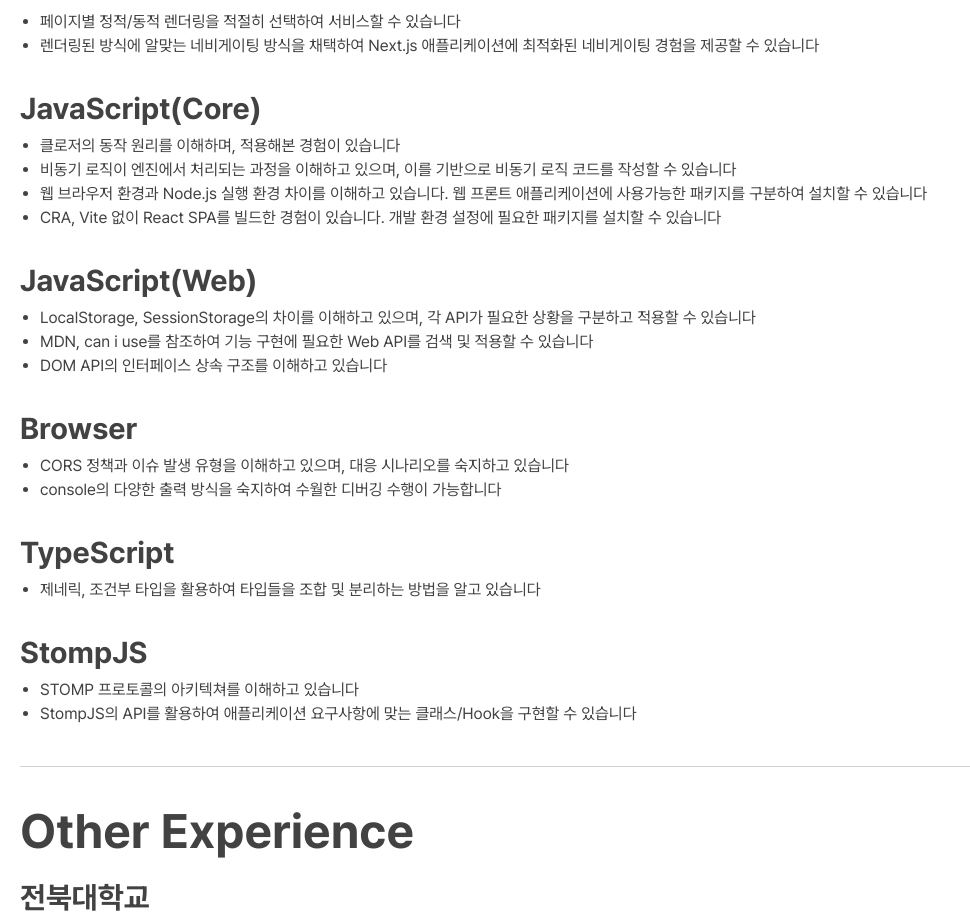
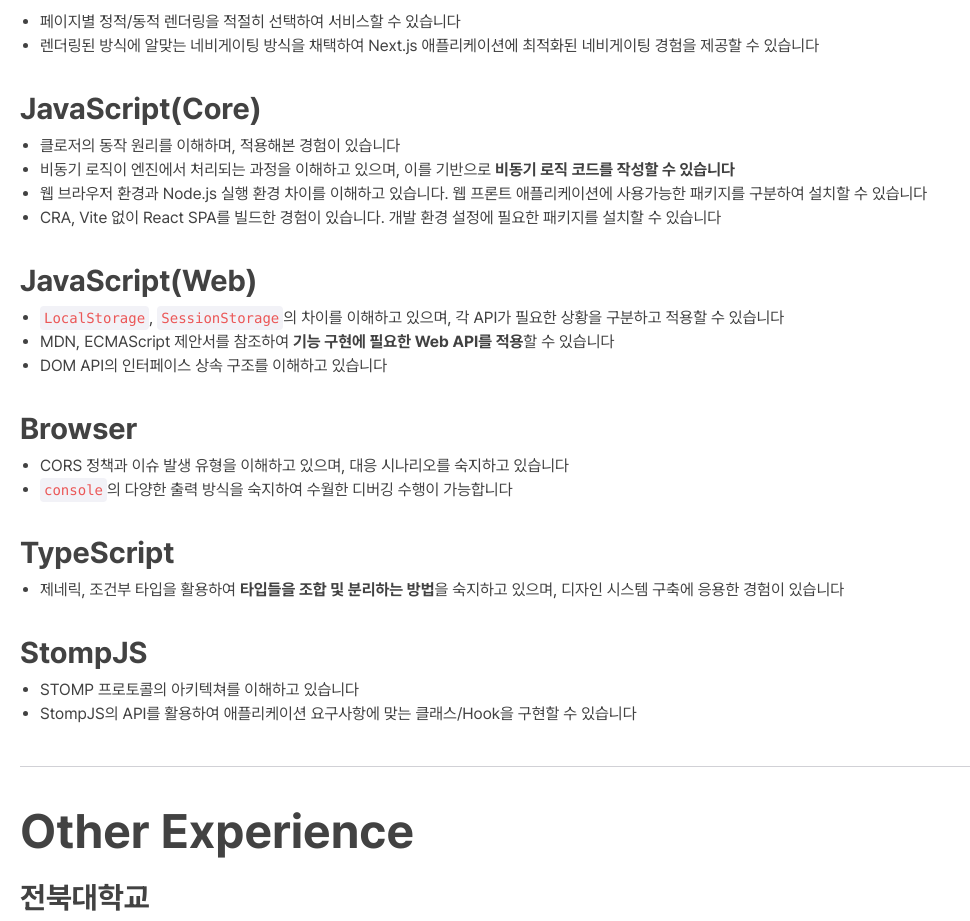
Before and after one commit to akatcn/akatcn.github.io, a Next.js app: page /about in a window 1280 px wide. Shown: the part 1680-2601 px from the top of the page, without its empty margins (0-970 px from the left). Built offline with nearby package versions, Linux system fonts and the light colour scheme.

Commit message:
🎨 소개 페이지 인라인 code 스타일링

```diff
--- a/src/app/about/page.tsx
+++ b/src/app/about/page.tsx
@@ -70,7 +70,7 @@ function AboutPage() {
           skillName='JavaScript(Core)'
           descriptions={[
             "클로저의 동작 원리를 이해하며, 적용해본 경험이 있습니다",
-            "비동기 로직이 엔진에서 처리되는 과정을 이해하고 있으며, 이를 기반으로 비동기 로직 코드를 작성할 수 있습니다",
+            "비동기 로직이 엔진에서 처리되는 과정을 이해하고 있으며, 이를 기반으로 **비동기 로직 코드를 작성할 수 있습니다**",
             "웹 브라우저 환경과 Node.js 실행 환경 차이를 이해하고 있습니다. 웹 프론트 애플리케이션에 사용가능한 패키지를 구분하여 설치할 수 있습니다",
             "CRA, Vite 없이 React SPA를 빌드한 경험이 있습니다. 개발 환경 설정에 필요한 패키지를 설치할 수 있습니다"
           ]}
@@ -78,8 +78,8 @@ function AboutPage() {
         <SkillCard
           skillName='JavaScript(Web)'
           descriptions={[
-            "LocalStorage, SessionStorage의 차이를 이해하고 있으며, 각 API가 필요한 상황을 구분하고 적용할 수 있습니다",
-            "MDN, can i use를 참조하여 기능 구현에 필요한 Web API를 검색 및 적용할 수 있습니다",
+            "`LocalStorage`, `SessionStorage`의 차이를 이해하고 있으며, 각 API가 필요한 상황을 구분하고 적용할 수 있습니다",
+            "MDN, ECMAScript 제안서를 참조하여 **기능 구현에 필요한 Web API를 적용**할 수 있습니다",
             "DOM API의 인터페이스 상속 구조를 이해하고 있습니다"
           ]}
         />
@@ -87,13 +87,13 @@ function AboutPage() {
           skillName='Browser'
           descriptions={[
             "CORS 정책과 이슈 발생 유형을 이해하고 있으며, 대응 시나리오를 숙지하고 있습니다",
-            "console의 다양한 출력 방식을 숙지하여 수월한 디버깅 수행이 가능합니다"
+            "`console`의 다양한 출력 방식을 숙지하여 수월한 디버깅 수행이 가능합니다"
           ]}
         />
         <SkillCard
           skillName='TypeScript'
           descriptions={[
-            "제네릭, 조건부 타입을 활용하여 타입들을 조합 및 분리하는 방법을 알고 있습니다"
+            "제네릭, 조건부 타입을 활용하여 **타입들을 조합 및 분리하는 방법**을 숙지하고 있으며, 디자인 시스템 구축에 응용한 경험이 있습니다"
           ]}
         />
         <SkillCard
--- a/src/component/about/SkillCard.tsx
+++ b/src/component/about/SkillCard.tsx
@@ -11,7 +11,26 @@ function SkillCard({ skillName, descriptions }: SkillCardProps) {
     <div className='mb-8'>
       <h3 className='text-3xl font-bold mb-2'>{ skillName }</h3>
       <ul className='list-disc pl-5'>
-        { descriptions.map(description => <li key={description}><ReactMarkdown>{description}</ReactMarkdown></li>) }
+        {
+          descriptions.map(description =>
+            <li key={description}>
+              <ReactMarkdown
+                components={{
+                  code: ({ children, ...props }) => {
+                    return (
+                      <code
+                        className="bg-system-gray-6 text-[#EB5757] p-1 rounded font-mono text-sm"
+                        {...props}>
+                        {children}
+                      </code>
+                    )
+                  }
+                }}>
+                {description}
+              </ReactMarkdown>
+            </li>
+          )
+        }
       </ul>
     </div>
   )
```
